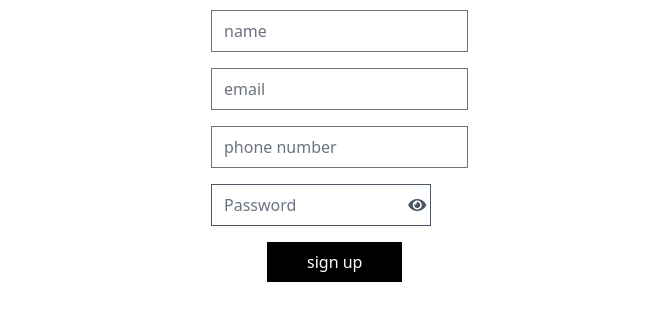
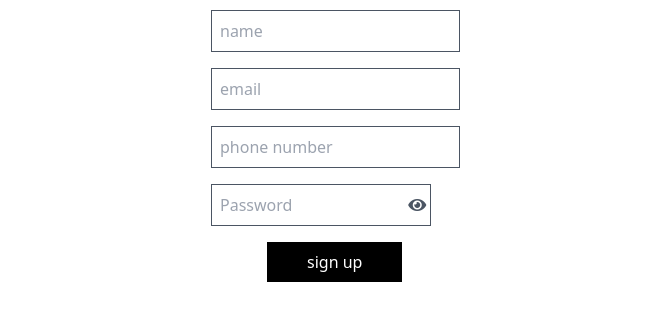
Before and after one commit to shadmeoli/LearningHTMX, a plain HTML site: page src/template/index.html in a window 1280 px wide. Shown: the part 282-602 px from the top of the page, without its empty margins (309-971 px from the left). Drawn offline with nearby package versions, Linux system fonts and the light colour scheme.

Commit message:
updates: HTMX CDN features

```diff
--- a/src/template/index.html
+++ b/src/template/index.html
@@ -5,19 +5,20 @@
   <meta name="viewport" content="width=device-width, initial-scale=1.0">
   <link rel="stylesheet" href="https://cdnjs.cloudflare.com/ajax/libs/font-awesome/5.15.3/css/all.min.css">
   <script src="https://unpkg.com/htmx.org@1.9.4"></script>
-  <script src="https://cdn.tailwindcss.com?plugins=forms,typography,aspect-ratio,line-clamp"></script>
+  <script src="https://cdn.tailwindcss.com?plugins=typography,aspect-ratio,line-clamp"></script>
 </head>
 <body>
   <div class="h-screen w-screen flex flex-col justify-center items-center space-y-4">
     <h1 class="text-4xl font-bold">Simple Form to explore the HTMX</h1>
     <div class="space-y-4 w-60">
-      <input type="text" name="username" placeholder="name">
-      <input type="email" name="email" placeholder="email">
-      <input type="tel" name="phone" placeholder="phone number">
+      <input class="p-2 border border-gray-600 text-gray-600 active:outline-none hover:outline-none " type="text" name="username" placeholder="name">
+      <input class="p-2 border border-gray-600 text-gray-600 active:outline-none hover:outline-none" type="email" name="email" placeholder="email">
+      <input class="p-2 border border-gray-600 text-gray-600 active:outline-none hover:outline-none"  type="tel" name="phone" placeholder="phone number">
+
       <div class="border border-gray-600 focus:ring focus:ring-blue-300 flex w-[220px]">
       <input type="password" id="password"
     placeholder="Password"
-    class="w-[90%] border-none outline-none hover:border-none hover:outline-none active:border-none active:outline-none"
+    class="p-2 w-[90%] border-none outline-none hover:border-none hover:outline-none active:border-none active:outline-none"
   />
   <button
     id="togglePassword"
@@ -34,7 +35,7 @@
     ></i>
   </button>
     </div>
-      <button class="ml-14 bg-black py-2 px-10 text-white ">sign up</button>
+      <button class="ml-14 bg-black py-2 px-10 text-white active:bg-gray-800 hover:bg-gray-700">sign up</button>
     </div>
   </div>
 </body>
```
